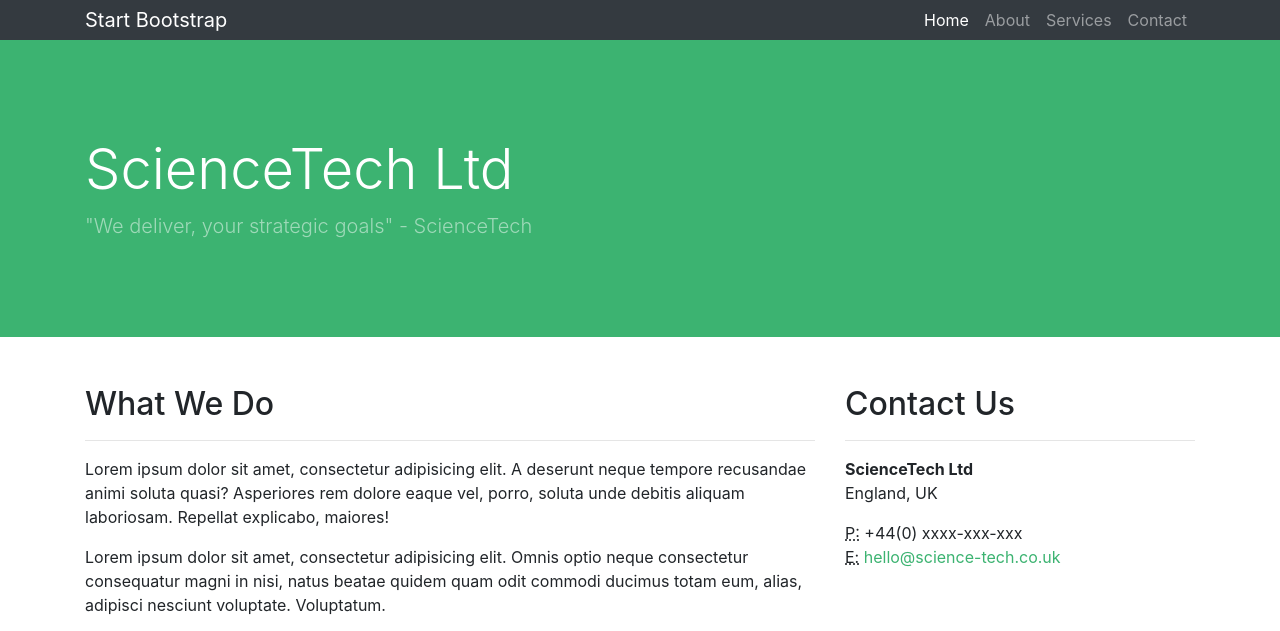
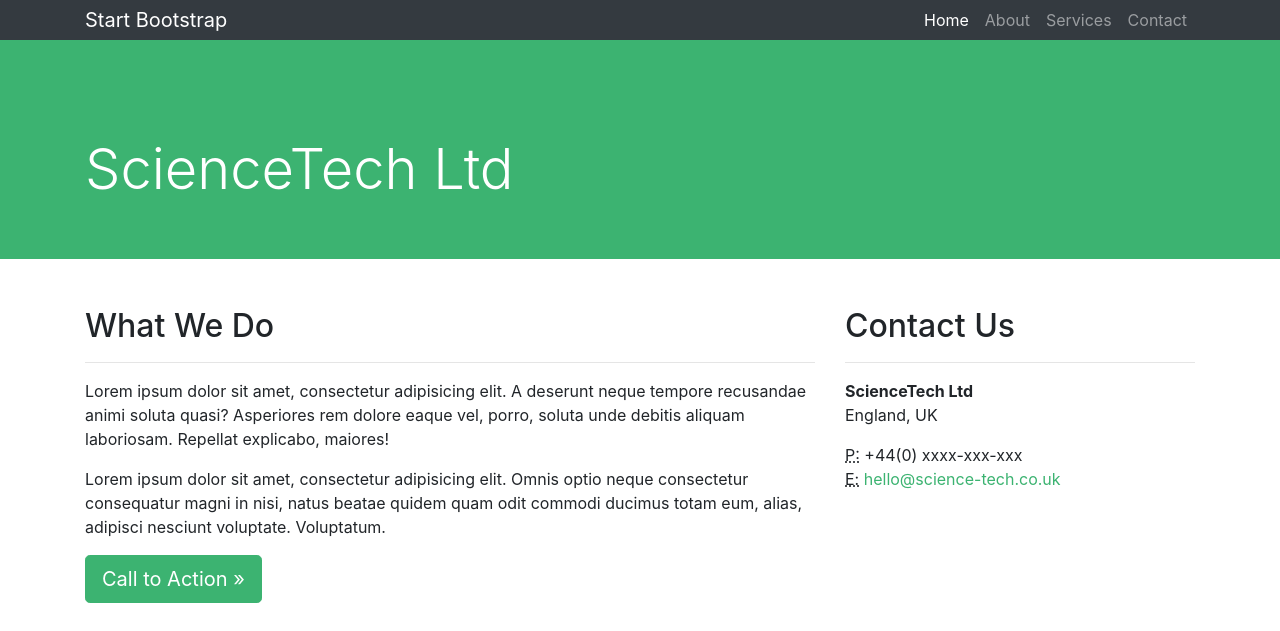
Before and after one commit to sciencetechuk/sciencetechuk.github.io, a Jekyll site: the page built from index.html, in a window 1280 px wide, cut to the strip 0-631 px from the top of the page. Built offline with Jekyll 4.4.1, drawn with Linux system fonts in a browser that asks for light colours.

Commit message:
Update header.html

```diff
--- a/_includes/header.html
+++ b/_includes/header.html
@@ -6,9 +6,6 @@
         <h1 class="display-4 text-white mt-5 mb-2">
           ScienceTech Ltd
         </h1>
-        <p class="lead mb-5 text-white-50">
-          "We deliver, your strategic goals" - ScienceTech
-        </p>
       </div>
     </div>
   </div>
```
